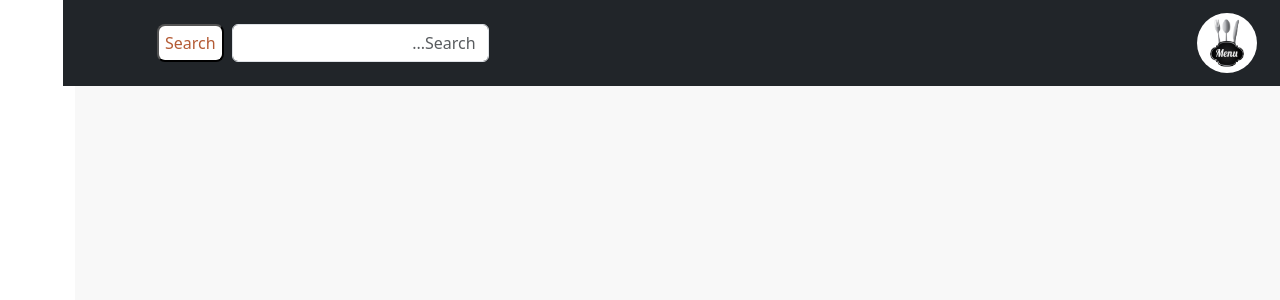
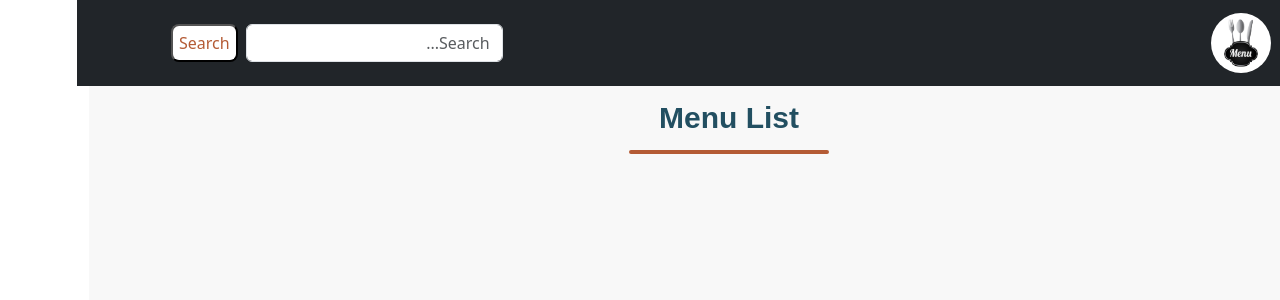
Before and after one commit to Yusra-AlRahbi/Resturant-MenuWebsite, a React (Vite) app: page / in a window 1280 px wide. Shown: the top 300 px of the page. Built offline with nearby package versions, Linux system fonts and the light colour scheme.

Commit message:
Create Header comonent

```diff
--- a/src/App.jsx
+++ b/src/App.jsx
@@ -1,5 +1,6 @@
 import { Container } from "react-bootstrap"
 import NavBar from "./components/NavBar"
+import Header from "./components/Header"
 
 
 
@@ -8,7 +9,7 @@ function App() {
  <div className="color_body">
   <NavBar/>
   <Container>
-
+<Header/>
   </Container>
  </div>
   )
--- /dev/null
+++ b/src/components/Header.jsx
@@ -0,0 +1,17 @@
+import React from "react";
+import { Row, Col } from "react-bootstrap";
+
+function Header() {
+  return (
+    <Row>
+      <Col sm="12" className="justify-content-center text-center">
+        <div className="title">Menu List</div>
+        <div className=" justify-content-center d-flex">
+          <p className="underline"></p>
+        </div>
+      </Col>
+    </Row>
+  );
+}
+
+export default Header;
--- a/src/index.css
+++ b/src/index.css
@@ -4,11 +4,11 @@
 }
 .title{
   color:#224f61;
-  font-family: Arial, Helvetica, sans-serif;
+  font-family: Arial, sans-serif;
   font-size: 30px;
   font-weight: bold;
   letter-spacing: 0;
-  line-height: 64;
+  line-height: 64px;
 }
 
 .underline{
```
